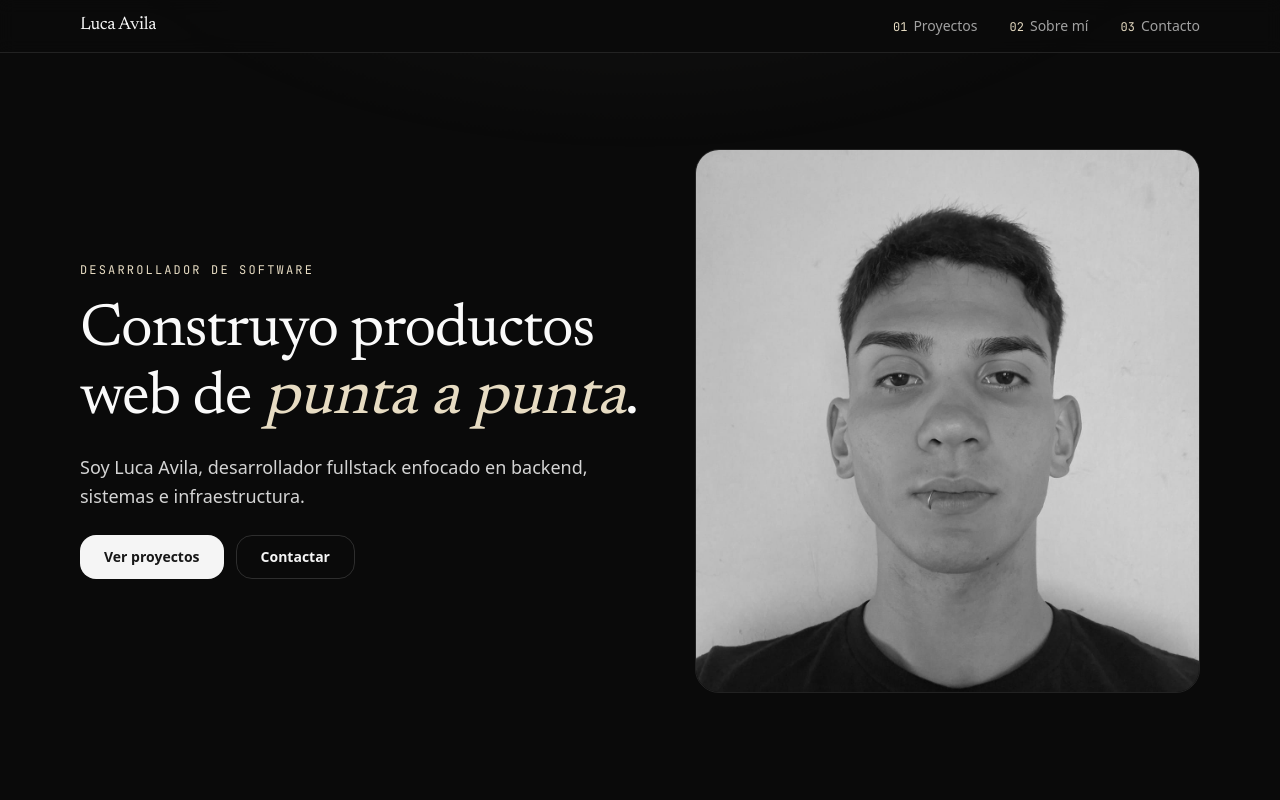
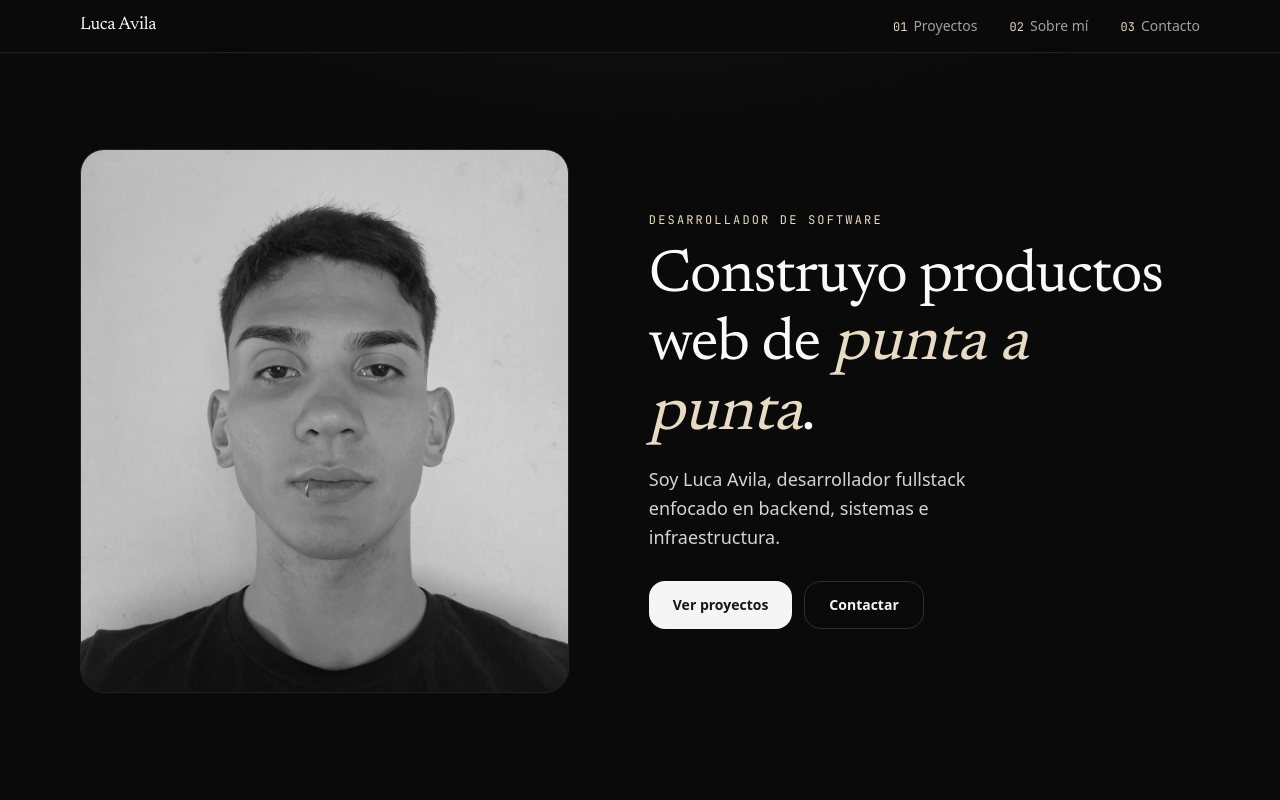
Before and after one commit to luca-avila/Portfolio, a Next.js app: page / in a window 1280 px wide. Shown: the top 800 px of the page. Built offline with nearby package versions, Linux system fonts and the light colour scheme.

Commit message:
[hero] mejora la composición móvil

```diff
--- a/src/components/Hero.tsx
+++ b/src/components/Hero.tsx
@@ -21,47 +21,47 @@ export default function Hero(): React.JSX.Element {
     <section
       id="inicio"
       aria-labelledby="hero-title"
-      className="mx-auto flex min-h-[calc(100svh-65px)] max-w-6xl scroll-mt-20 flex-col justify-center px-4 py-6 sm:py-8 lg:py-10"
+      className="mx-auto max-w-6xl scroll-mt-20 pb-16 md:flex md:min-h-[calc(100svh-65px)] md:items-center md:px-4 md:py-10"
     >
-      <Reveal>
-        <div className="grid items-center gap-6 md:grid-cols-[1.05fr_0.95fr] md:gap-10 lg:gap-14">
-          <div className="flex min-w-0 flex-col gap-4 sm:gap-5">
+      <Reveal className="w-full">
+        <div className="grid items-center md:grid-cols-[0.94fr_1.06fr] md:gap-12 lg:gap-20">
+          <div className="relative h-[clamp(15rem,36svh,22rem)] w-full overflow-hidden border-b border-white/10 md:h-[min(68svh,34rem)] md:rounded-3xl md:border">
+            <Image
+              src="/profile.jpeg"
+              alt="Retrato de Luca Avila"
+              fill
+              priority
+              sizes="(max-width: 767px) 100vw, 45vw"
+              className="grayscale object-cover object-[center_22%] brightness-[0.85] md:object-top md:brightness-100"
+            />
+          </div>
+          <div className="flex min-w-0 flex-col px-5 pt-6 sm:px-8 sm:pt-9 md:px-0 md:pt-0">
             <p className="font-meta text-accent text-xs tracking-[0.18em] uppercase">
               {profile.role}
             </p>
             <h1
               id="hero-title"
-              className="font-editorial text-4xl text-neutral-50 sm:text-5xl lg:text-6xl"
+              className="font-editorial mt-3 text-[clamp(2.25rem,10.5vw,3.5rem)] text-neutral-50 sm:mt-4 sm:text-5xl lg:text-6xl"
             >
               {renderAccent(profile.heroTitle, profile.heroTitleAccent)}
             </h1>
-            <p className="max-w-prose leading-relaxed text-neutral-300 sm:text-lg">
+            <p className="mt-4 max-w-[35ch] leading-relaxed text-neutral-300 sm:text-lg">
               {profile.heroLead}
             </p>
-            <div className="mt-1 flex gap-3">
+            <div className="mt-6 flex gap-2.5 sm:mt-7 sm:gap-3">
               <a
                 href="#proyectos"
-                className="inline-flex min-h-11 flex-1 items-center justify-center rounded-2xl bg-neutral-100 px-4 py-2 text-sm font-semibold text-neutral-900 transition-all hover:bg-white active:scale-[0.98] sm:flex-none sm:px-6"
+                className="inline-flex min-h-12 flex-1 items-center justify-center rounded-2xl bg-neutral-100 px-3 py-2 text-sm font-semibold text-neutral-900 transition-all hover:bg-white active:scale-[0.98] sm:flex-none sm:px-6"
               >
                 Ver proyectos
               </a>
               <a
                 href="#contacto"
-                className="inline-flex min-h-11 flex-1 items-center justify-center rounded-2xl border border-white/15 px-4 py-2 text-sm font-semibold text-neutral-100 transition-all hover:border-white/30 hover:bg-white/5 active:scale-[0.98] sm:flex-none sm:px-6"
+                className="inline-flex min-h-12 flex-1 items-center justify-center rounded-2xl border border-white/15 px-3 py-2 text-sm font-semibold text-neutral-100 transition-all hover:border-white/30 hover:bg-white/5 active:scale-[0.98] sm:flex-none sm:px-6"
               >
                 Contactar
               </a>
             </div>
-          </div>
-          <div className="relative mx-auto h-[min(28svh,14rem)] w-full max-w-[17rem] overflow-hidden rounded-3xl border border-white/10 sm:h-[min(32svh,19rem)] sm:max-w-[22rem] md:h-[min(68svh,34rem)] md:max-w-none">
-            <Image
-              src="/profile.jpeg"
-              alt="Retrato de Luca Avila"
-              fill
-              priority
-              sizes="(max-width: 768px) 100vw, 45vw"
-              className="grayscale object-cover object-[center_20%] md:object-top"
-            />
           </div>
         </div>
       </Reveal>
```
